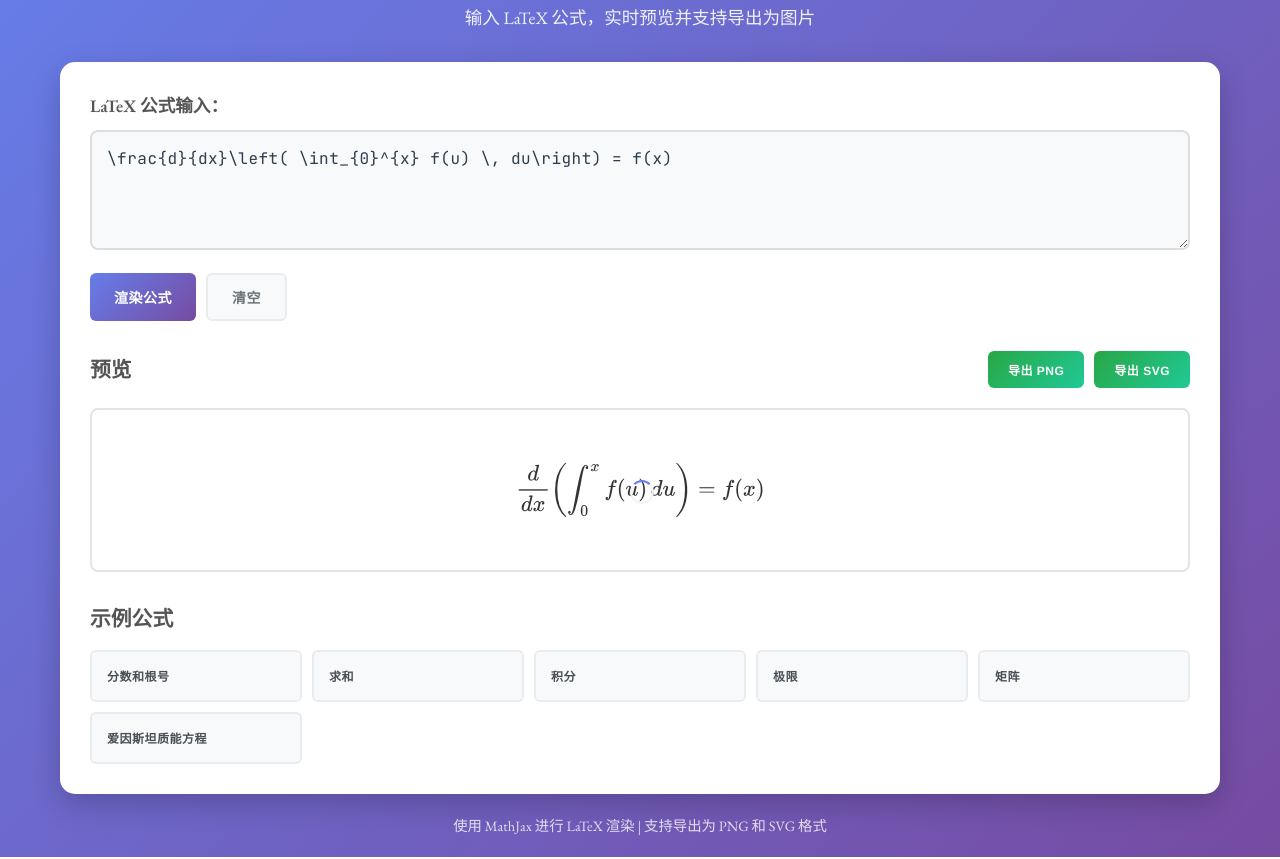
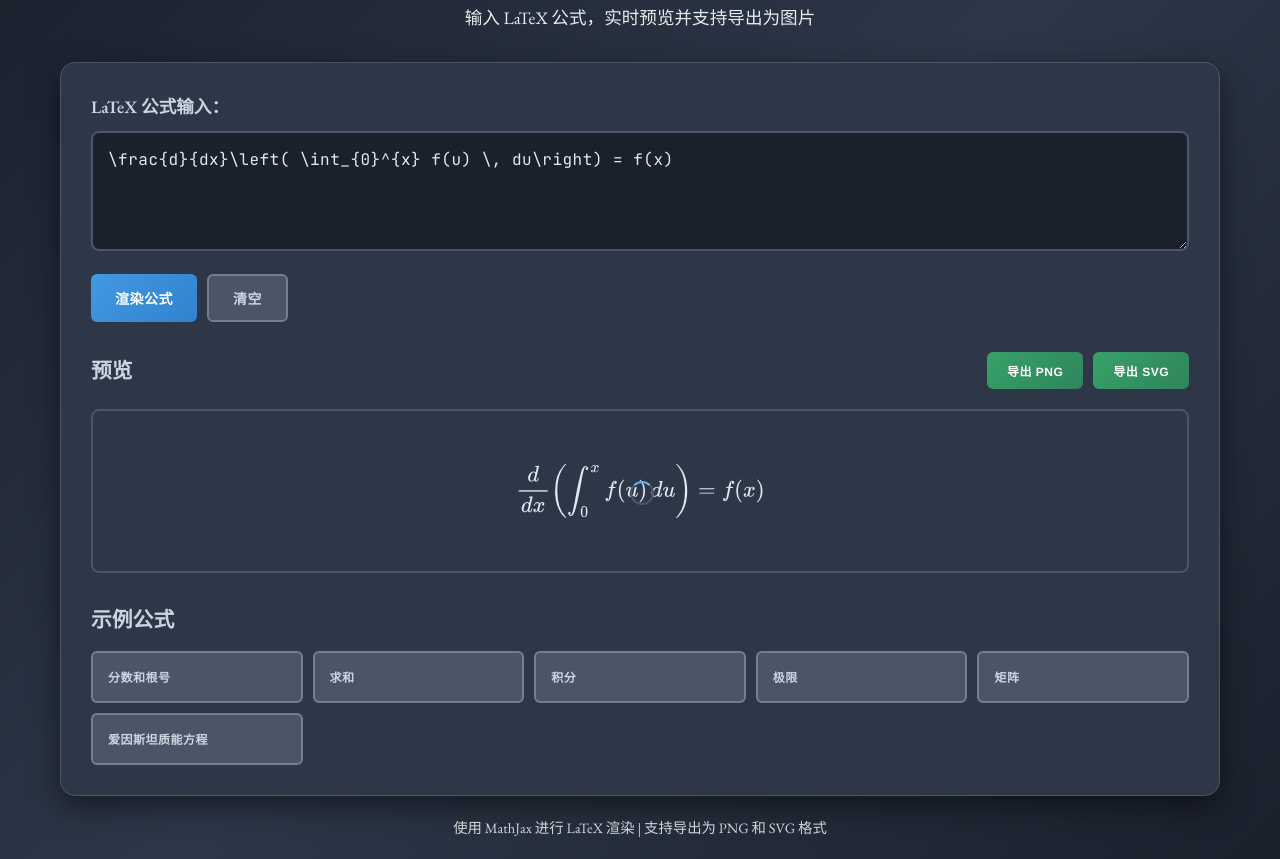
Before and after one commit to JetBrains-HUSTWJ/LaTeX-Formula-Rendering, a plain HTML site: page index.html in a window 1280 px wide. Shown: the part 90-949 px from the top of the page. Drawn offline with nearby package versions, Linux system fonts and the light colour scheme; a web font is replaced by a local one.

Commit message:
feat(主题): 添加暗色主题支持及切换功能
引入完整的暗色主题设计方案，包括：
1. 添加theme.js实现主题切换功能，支持本地存储记忆
2. 创建THEME.md详细说明设计理念和实现细节
3. 修改style.css应用暗色主题配色方案
4. 在index.html中引入主题切换脚本

主题切换按钮固定在页面右上角，提供流畅的过渡动画和持久化存储功能

```diff
--- a/index.html
+++ b/index.html
@@ -15,6 +15,10 @@
     <link href="https://fonts.googleapis.com/css2?family=Source+Han+Serif+SC:wght@400;500;600&family=Source+Han+Sans+SC:wght@400;500;600&display=swap" rel="stylesheet" media="print" onload="this.media='all'">
     <noscript><link href="https://fonts.googleapis.com/css2?family=JetBrains+Mono:wght@400;500&display=swap" rel="stylesheet"></noscript>
     <link rel="stylesheet" href="style.css">
+
+    <!-- 主题切换功能 -->
+    <script src="theme.js"></script>
+
     <!-- MathJax 配置 -->
     <script>
         window.MathJax = {
--- a/style.css
+++ b/style.css
@@ -8,8 +8,8 @@
 body {
     font-family: 'EB Garamond', 'Garamond', 'Times New Roman', Georgia, 'Source Han Serif SC', '思源宋体', serif;
     line-height: 1.6;
-    color: #333;
-    background: linear-gradient(135deg, #667eea 0%, #764ba2 100%);
+    color: #e2e8f0;
+    background: linear-gradient(135deg, #1a202c 0%, #2d3748 50%, #1a202c 100%);
     min-height: 100vh;
 }
 
@@ -40,10 +40,11 @@ header p {
 
 /* 主要内容区域 */
 main {
-    background: white;
+    background: #2d3748;
+    border: 1px solid #4a5568;
     border-radius: 15px;
     padding: 30px;
-    box-shadow: 0 10px 30px rgba(0,0,0,0.2);
+    box-shadow: 0 10px 30px rgba(0,0,0,0.5);
     margin-bottom: 20px;
 }
 
@@ -56,7 +57,7 @@ main {
     display: block;
     font-weight: 600;
     margin-bottom: 10px;
-    color: #555;
+    color: #cbd5e0;
     font-size: 1.1rem;
 }
 
@@ -64,15 +65,15 @@ main {
     width: 100%;
     min-height: 120px;
     padding: 15px;
-    border: 2px solid #ddd;
+    border: 2px solid #4a5568;
     border-radius: 8px;
     font-family: 'Maple Mono', 'JetBrains Mono', 'SF Mono', 'Monaco', 'Inconsolata', 'Fira Code', 'Droid Sans Mono', 'Source Code Pro', 'Consolas', 'Source Han Sans SC', '思源黑体', 'Courier New', monospace;
     font-size: 16px;
     line-height: 1.5;
     font-weight: 400;
     letter-spacing: 0.5px;
-    color: #2c3e50;
-    background-color: #f8f9fa;
+    color: #e2e8f0;
+    background-color: #1a202c;
     resize: vertical;
     transition: all 0.3s ease;
     outline: none;
@@ -80,14 +81,14 @@ main {
 
 #latex-input:focus {
     outline: none;
-    border-color: #667eea;
-    box-shadow: 0 0 0 3px rgba(102, 126, 234, 0.1);
-    background-color: #ffffff;
-    color: #1a202c;
+    border-color: #63b3ed;
+    box-shadow: 0 0 0 3px rgba(99, 179, 237, 0.2);
+    background-color: #2d3748;
+    color: #f7fafc;
 }
 
 #latex-input::placeholder {
-    color: #a0aec0;
+    color: #718096;
     font-style: italic;
 }
 
@@ -112,24 +113,24 @@ button {
 }
 
 #render-btn {
-    background: linear-gradient(135deg, #667eea, #764ba2);
+    background: linear-gradient(135deg, #4299e1, #3182ce);
     color: white;
 }
 
 #render-btn:hover {
     transform: translateY(-2px);
-    box-shadow: 0 5px 15px rgba(102, 126, 234, 0.4);
+    box-shadow: 0 5px 15px rgba(66, 153, 225, 0.4);
 }
 
 #clear-btn {
-    background: #f8f9fa;
-    color: #6c757d;
-    border: 2px solid #e9ecef;
+    background: #4a5568;
+    color: #cbd5e0;
+    border: 2px solid #718096;
 }
 
 #clear-btn:hover {
-    background: #e9ecef;
-    color: #495057;
+    background: #718096;
+    color: #f7fafc;
 }
 
 /* 预览区域 */
@@ -145,7 +146,7 @@ button {
 }
 
 .preview-header h3 {
-    color: #555;
+    color: #cbd5e0;
     font-size: 1.3rem;
 }
 
@@ -155,7 +156,7 @@ button {
 }
 
 #export-png, #export-svg {
-    background: linear-gradient(135deg, #28a745, #20c997);
+    background: linear-gradient(135deg, #38a169, #2f855a);
     color: white;
     padding: 10px 20px;
     font-size: 12px;
@@ -163,14 +164,14 @@ button {
 
 #export-png:hover, #export-svg:hover {
     transform: translateY(-2px);
-    box-shadow: 0 5px 15px rgba(40, 167, 69, 0.4);
+    box-shadow: 0 5px 15px rgba(56, 161, 105, 0.4);
 }
 
 .math-display {
     min-height: 150px;
     padding: 30px;
-    background: #f8f9fa;
-    border: 2px dashed #dee2e6;
+    background: #1a202c;
+    border: 2px dashed #4a5568;
     border-radius: 8px;
     display: flex;
     align-items: center;
@@ -178,23 +179,24 @@ button {
     font-size: 1.2rem;
     transition: all 0.3s ease;
     font-family: 'Latin Modern Math', 'STIX Two Math', 'Times New Roman', 'Source Han Serif SC', '思源宋体', serif;
+    color: #e2e8f0;
 }
 
 .math-display.has-content {
-    background: white;
-    border: 2px solid #e1e5e9;
+    background: #2d3748;
+    border: 2px solid #4a5568;
     border-style: solid;
 }
 
 .math-display:empty::before {
     content: "公式将在这里显示...";
-    color: #6c757d;
+    color: #718096;
     font-style: italic;
 }
 
 /* 示例区域 */
 .examples-section h3 {
-    color: #555;
+    color: #cbd5e0;
     margin-bottom: 15px;
     font-size: 1.3rem;
 }
@@ -206,9 +208,9 @@ button {
 }
 
 .example-btn {
-    background: #f8f9fa;
-    color: #495057;
-    border: 2px solid #e9ecef;
+    background: #4a5568;
+    color: #cbd5e0;
+    border: 2px solid #718096;
     padding: 15px;
     text-align: left;
     font-family: 'Courier New', monospace;
@@ -219,9 +221,9 @@ button {
 }
 
 .example-btn:hover {
-    background: #e9ecef;
-    border-color: #667eea;
-    color: #667eea;
+    background: #718096;
+    border-color: #63b3ed;
+    color: #63b3ed;
 }
 
 /* 底部 */
@@ -283,8 +285,8 @@ footer {
     width: 20px;
     height: 20px;
     margin: -10px 0 0 -10px;
-    border: 2px solid #f3f3f3;
-    border-top: 2px solid #667eea;
+    border: 2px solid #4a5568;
+    border-top: 2px solid #63b3ed;
     border-radius: 50%;
     animation: spin 1s linear infinite;
 }
--- /dev/null
+++ b/theme.js
@@ -0,0 +1,111 @@
+// 主题切换功能
+class ThemeManager {
+    constructor() {
+        this.currentTheme = localStorage.getItem('theme') || 'dark';
+        this.init();
+    }
+
+    init() {
+        this.createThemeToggle();
+        this.applyTheme(this.currentTheme);
+    }
+
+    createThemeToggle() {
+        // 创建主题切换按钮
+        const themeToggle = document.createElement('button');
+        themeToggle.id = 'theme-toggle';
+        themeToggle.innerHTML = this.currentTheme === 'dark' ? '🌞 亮色模式' : '🌙 暗色模式';
+        themeToggle.style.cssText = `
+            position: fixed;
+            top: 20px;
+            right: 20px;
+            z-index: 1000;
+            padding: 10px 15px;
+            border: none;
+            border-radius: 25px;
+            cursor: pointer;
+            font-size: 14px;
+            font-weight: 600;
+            transition: all 0.3s ease;
+            box-shadow: 0 4px 15px rgba(0,0,0,0.2);
+        `;
+
+        themeToggle.addEventListener('click', () => this.toggleTheme());
+        document.body.appendChild(themeToggle);
+    }
+
+    toggleTheme() {
+        this.currentTheme = this.currentTheme === 'dark' ? 'light' : 'dark';
+        this.applyTheme(this.currentTheme);
+        localStorage.setItem('theme', this.currentTheme);
+
+        // 更新按钮文本
+        const toggleBtn = document.getElementById('theme-toggle');
+        toggleBtn.innerHTML = this.currentTheme === 'dark' ? '🌞 亮色模式' : '🌙 暗色模式';
+    }
+
+    applyTheme(theme) {
+        const root = document.documentElement;
+
+        if (theme === 'dark') {
+            // 暗色主题变量
+            root.style.setProperty('--bg-primary', 'linear-gradient(135deg, #1a202c 0%, #2d3748 50%, #1a202c 100%)');
+            root.style.setProperty('--bg-secondary', '#2d3748');
+            root.style.setProperty('--bg-tertiary', '#1a202c');
+            root.style.setProperty('--text-primary', '#e2e8f0');
+            root.style.setProperty('--text-secondary', '#cbd5e0');
+            root.style.setProperty('--text-muted', '#718096');
+            root.style.setProperty('--border-color', '#4a5568');
+            root.style.setProperty('--border-hover', '#718096');
+            root.style.setProperty('--accent-color', '#63b3ed');
+            root.style.setProperty('--accent-hover', '#4299e1');
+            root.style.setProperty('--success-color', '#38a169');
+            root.style.setProperty('--success-hover', '#2f855a');
+
+            // 更新主题切换按钮样式
+            const toggleBtn = document.getElementById('theme-toggle');
+            if (toggleBtn) {
+                toggleBtn.style.background = 'linear-gradient(135deg, #4299e1, #3182ce)';
+                toggleBtn.style.color = 'white';
+            }
+        } else {
+            // 亮色主题变量
+            root.style.setProperty('--bg-primary', 'linear-gradient(135deg, #667eea 0%, #764ba2 100%)');
+            root.style.setProperty('--bg-secondary', 'white');
+            root.style.setProperty('--bg-tertiary', '#f8f9fa');
+            root.style.setProperty('--text-primary', '#333');
+            root.style.setProperty('--text-secondary', '#555');
+            root.style.setProperty('--text-muted', '#6c757d');
+            root.style.setProperty('--border-color', '#ddd');
+            root.style.setProperty('--border-hover', '#e9ecef');
+            root.style.setProperty('--accent-color', '#667eea');
+            root.style.setProperty('--accent-hover', '#764ba2');
+            root.style.setProperty('--success-color', '#28a745');
+            root.style.setProperty('--success-hover', '#20c997');
+
+            // 更新主题切换按钮样式
+            const toggleBtn = document.getElementById('theme-toggle');
+            if (toggleBtn) {
+                toggleBtn.style.background = 'linear-gradient(135deg, #667eea, #764ba2)';
+                toggleBtn.style.color = 'white';
+            }
+        }
+
+        // 触发主题变更事件
+        document.dispatchEvent(new CustomEvent('themeChanged', { detail: { theme } }));
+    }
+
+    getCurrentTheme() {
+        return this.currentTheme;
+    }
+}
+
+// 当DOM加载完成后初始化主题管理器
+document.addEventListener('DOMContentLoaded', () => {
+    window.themeManager = new ThemeManager();
+});
+
+// 导出主题管理器类
+if (typeof module !== 'undefined' && module.exports) {
+    module.exports = ThemeManager;
+}
```
Also changed, not shown: 1 other file.
